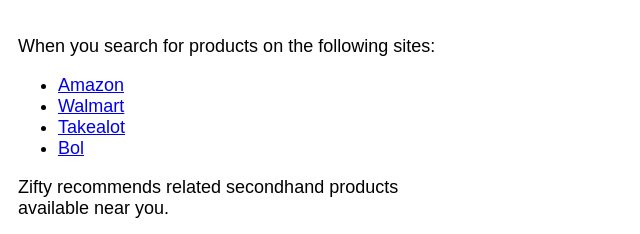
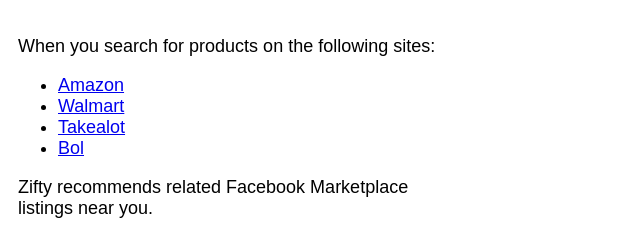
Before and after one commit to timjden/zifty, a website built with Vite: page popup.html in a window 1280 px wide. Shown: the top 234 px of the page, 0-640 px from the left. Built offline with nearby package versions, Linux system fonts and the light colour scheme; no server answers.

Commit message:
update messaging

```diff
--- a/popup.html
+++ b/popup.html
@@ -37,7 +37,7 @@
           >
         </li>
       </ul>
-      <p>Zifty recommends related secondhand products available near you.</p>
+      <p>Zifty recommends related Facebook Marketplace listings near you.</p>
       <p>
         For subscribers only ($1 per week, cancel anytime), Zifty also supports:
       </p>
```
